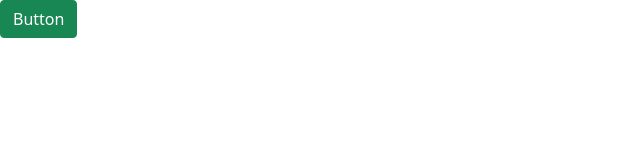
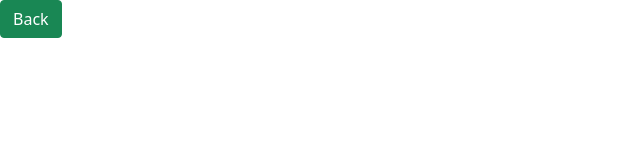
Before and after one commit to mattyonice/travhost, a plain HTML site: page features.html in a window 1280 px wide. Shown: the full height of the page, 0-640 px from the left. Drawn offline with nearby package versions, Linux system fonts and the light colour scheme.

Commit message:
Travhost 3

```diff
--- a/features.html
+++ b/features.html
@@ -11,6 +11,6 @@
         <script src="https://cdn.jsdelivr.net/npm/bootstrap@5.0.1/dist/js/bootstrap.bundle.min.js" integrity="sha384-gtEjrD/SeCtmISkJkNUaaKMoLD0//ElJ19smozuHV6z3Iehds+3Ulb9Bn9Plx0x4" crossorigin="anonymous"></script>
 </head>
 <body>
-    <button class="btn btn-success" type="submit">Button</button>
+    <a class="btn btn-success" href="index.html" role="button">Back</a>
 </body>
 </html>
```
